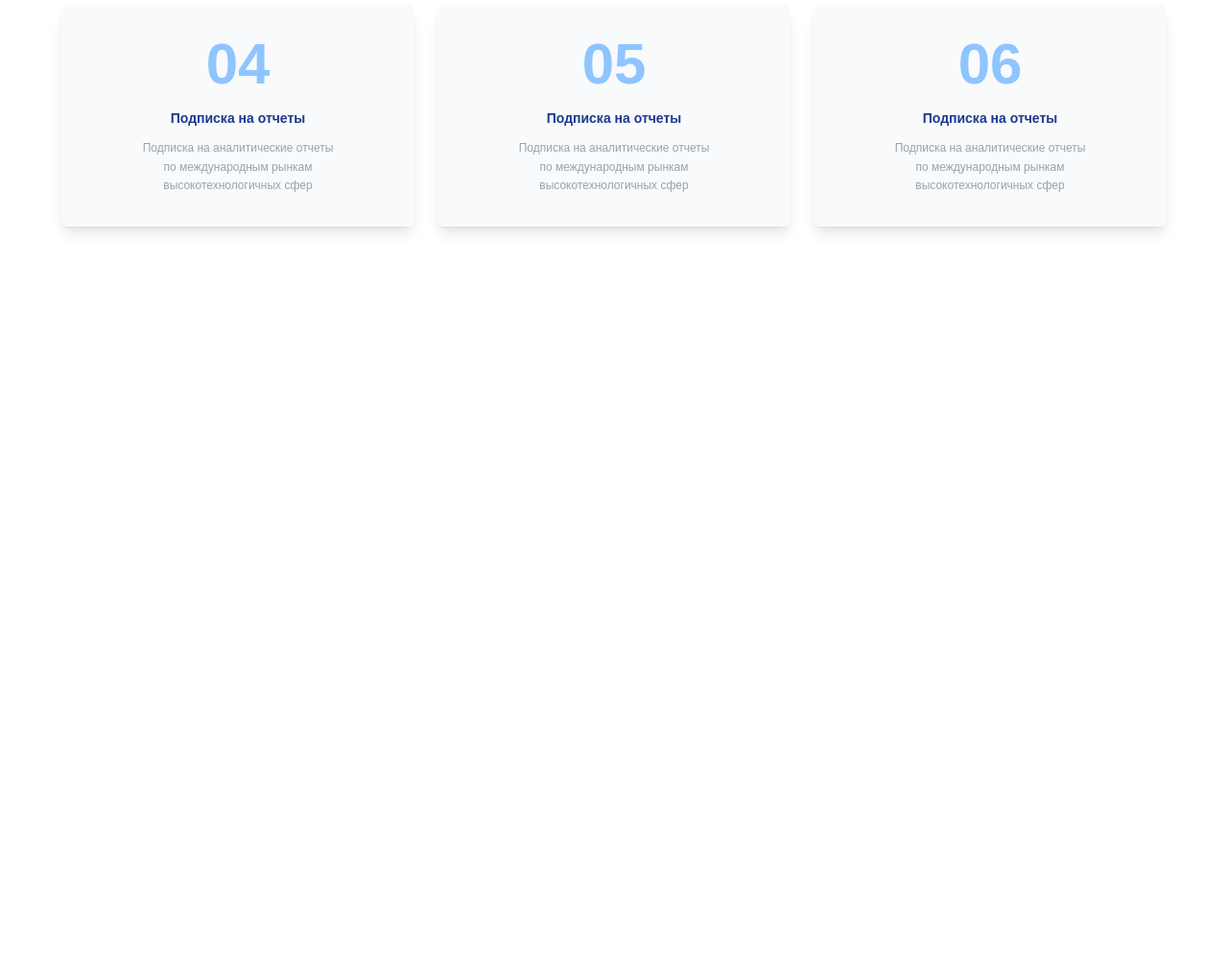
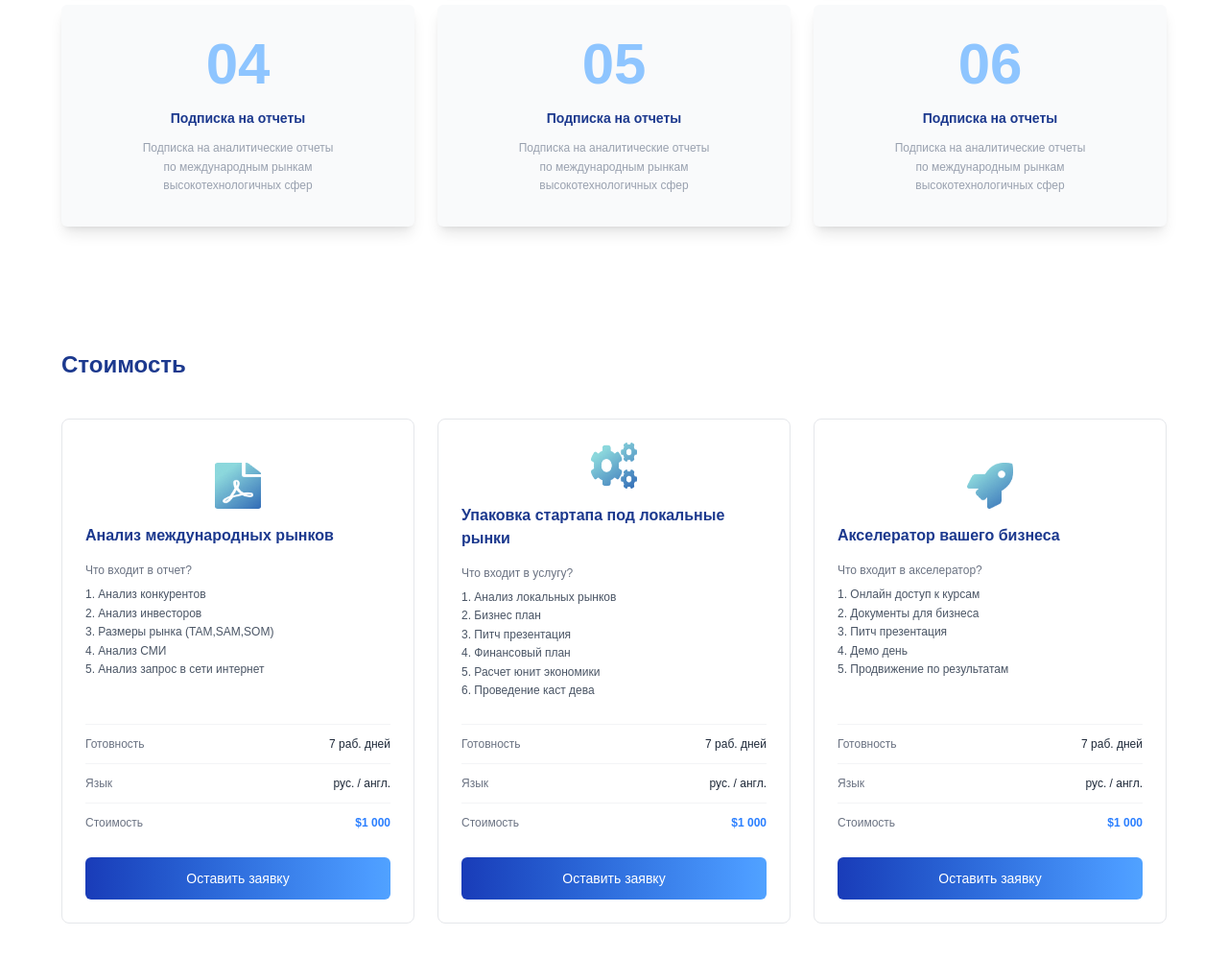
Before and after one commit to mirzozodam2009-lang/Home-Work, a website: page index.html in a window 1280 px wide. Shown: the part 6357-7357 px from the top of the page at 96% size. Before the commit the page ends 6657 px from the top, so only its background shows below. Drawn offline with Linux system fonts and the light colour scheme.

Commit message:
Section 10

```diff
--- a/index.html
+++ b/index.html
@@ -405,6 +405,126 @@
 </div>
  </section>
 
+ <section>
+ <div class="w-full bg-white py-16 px-8">
+  <div class="max-w-6xl mx-auto">
+
+    <h2 class="text-blue-900 text-2xl font-bold mb-10">
+      Стоимость
+    </h2>
+
+    <div class="grid grid-cols-3 gap-6">
+
+      <div class="border border-gray-200 rounded-lg p-6 flex flex-col">
+        <img src="Vector (15).png" alt="" class="w-12 h-12 mb-4 m-auto">
+        <h3 class="text-blue-900 font-semibold text-base mb-4">
+          Анализ международных рынков
+        </h3>
+
+        <p class="text-gray-500 text-xs mb-2">Что входит в отчет?</p>
+        <ol class="text-gray-600 text-xs leading-relaxed mb-6 list-decimal list-inside">
+          <li>Анализ конкурентов</li>
+          <li>Анализ инвесторов</li>
+          <li>Размеры рынка (TAM,SAM,SOM)</li>
+          <li>Анализ СМИ</li>
+          <li>Анализ запрос в сети интернет</li>
+        </ol>
+
+        <div class="mt-auto">
+          <div class="flex justify-between items-center py-3 border-t border-gray-100 text-xs">
+            <span class="text-gray-500">Готовность</span>
+            <span class="text-gray-800">7 раб. дней</span>
+          </div>
+          <div class="flex justify-between items-center py-3 border-t border-gray-100 text-xs">
+            <span class="text-gray-500">Язык</span>
+            <span class="text-gray-800">рус. / англ.</span>
+          </div>
+          <div class="flex justify-between items-center py-3 border-t border-gray-100 text-xs">
+            <span class="text-gray-500">Стоимость</span>
+            <span class="text-blue-500 font-semibold">$1 000</span>
+          </div>
+
+          <button class="w-full mt-4 py-3 rounded-md text-white text-sm font-medium bg-gradient-to-r from-blue-800 to-blue-400">
+            Оставить заявку
+          </button>
+        </div>
+      </div>
+
+      <div class="border border-gray-200 rounded-lg p-6 flex flex-col">
+        <img src="Vector (16).png" alt="" class="w-12 h-12 m-auto mb-4">
+        <h3 class="text-blue-900 font-semibold text-base mb-4">
+          Упаковка стартапа под локальные рынки
+        </h3>
+
+        <p class="text-gray-500 text-xs mb-2">Что входит в услугу?</p>
+        <ol class="text-gray-600 text-xs leading-relaxed mb-6 list-decimal list-inside">
+          <li>Анализ локальных рынков</li>
+          <li>Бизнес план</li>
+          <li>Питч презентация</li>
+          <li>Финансовый план</li>
+          <li>Расчет юнит экономики</li>
+          <li>Проведение каст дева</li>
+        </ol>
+
+        <div class="mt-auto">
+          <div class="flex justify-between items-center py-3 border-t border-gray-100 text-xs">
+            <span class="text-gray-500">Готовность</span>
+            <span class="text-gray-800">7 раб. дней</span>
+          </div>
+          <div class="flex justify-between items-center py-3 border-t border-gray-100 text-xs">
+            <span class="text-gray-500">Язык</span>
+            <span class="text-gray-800">рус. / англ.</span>
+          </div>
+          <div class="flex justify-between items-center py-3 border-t border-gray-100 text-xs">
+            <span class="text-gray-500">Стоимость</span>
+            <span class="text-blue-500 font-semibold">$1 000</span>
+          </div>
+
+          <button class="w-full mt-4 py-3 rounded-md text-white text-sm font-medium bg-gradient-to-r from-blue-800 to-blue-400">
+            Оставить заявку
+          </button>
+        </div>
+      </div>
+
+      <div class="border border-gray-200 rounded-lg p-6 flex flex-col">
+        <img src="Group 670.png" alt="" class="w-12 h-12 mb-4 m-auto">
+        <h3 class="text-blue-900 font-semibold text-base mb-4">
+          Акселератор вашего бизнеса
+        </h3>
+
+        <p class="text-gray-500 text-xs mb-2">Что входит в акселератор?</p>
+        <ol class="text-gray-600 text-xs leading-relaxed mb-6 list-decimal list-inside">
+          <li>Онлайн доступ к курсам</li>
+          <li>Документы для бизнеса</li>
+          <li>Питч презентация</li>
+          <li>Демо день</li>
+          <li>Продвижение по результатам</li>
+        </ol>
+<div class="mt-auto">
+          <div class="flex justify-between items-center py-3 border-t border-gray-100 text-xs">
+            <span class="text-gray-500">Готовность</span>
+            <span class="text-gray-800">7 раб. дней</span>
+          </div>
+          <div class="flex justify-between items-center py-3 border-t border-gray-100 text-xs">
+            <span class="text-gray-500">Язык</span>
+            <span class="text-gray-800">рус. / англ.</span>
+          </div>
+          <div class="flex justify-between items-center py-3 border-t border-gray-100 text-xs">
+            <span class="text-gray-500">Стоимость</span>
+            <span class="text-blue-500 font-semibold">$1 000</span>
+          </div>
+
+          <button class="w-full mt-4 py-3 rounded-md text-white text-sm font-medium bg-gradient-to-r from-blue-800 to-blue-400">
+            Оставить заявку
+          </button>
+      </div>
+  </div>
+
+  </div>
+  </div>
+</div>
+</section>
+
 
 </body>
 </html>
```
